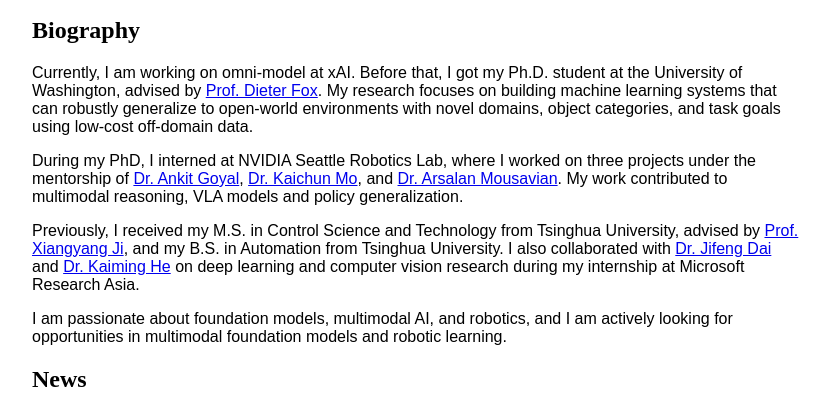
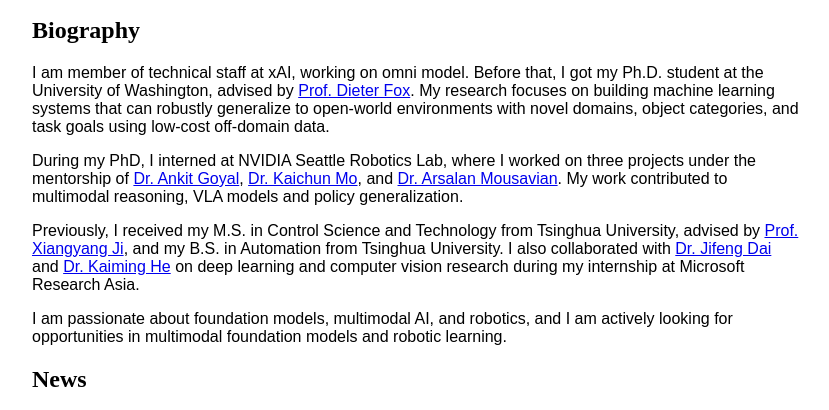
Before and after one commit to liyi14/liyi14.github.io, a plain HTML site: page index.html in a window 1280 px wide. Shown: the part 314-724 px from the top of the page, without its empty margins (224-1053 px from the left). Drawn offline with Linux system fonts and the light colour scheme.

Commit message:
Update index.html

```diff
--- a/index.html
+++ b/index.html
@@ -49,7 +49,7 @@
           <h2>Biography</h2>
 <div style="font-family: Arial; font-size: 16px;">
   <p>
-    Currently, I am working on omni-model at xAI. Before that, I got my Ph.D. student at the University of Washington, advised by
+    I am member of technical staff at xAI, working on omni model. Before that, I got my Ph.D. student at the University of Washington, advised by
     <a href="http://homes.cs.washington.edu/~fox/" target="_blank" rel="nofollow">Prof. Dieter Fox</a>.
     My research focuses on building machine learning systems that can robustly generalize to open-world environments with novel domains, object categories, and task goals using low-cost off-domain data.
   </p>
```
